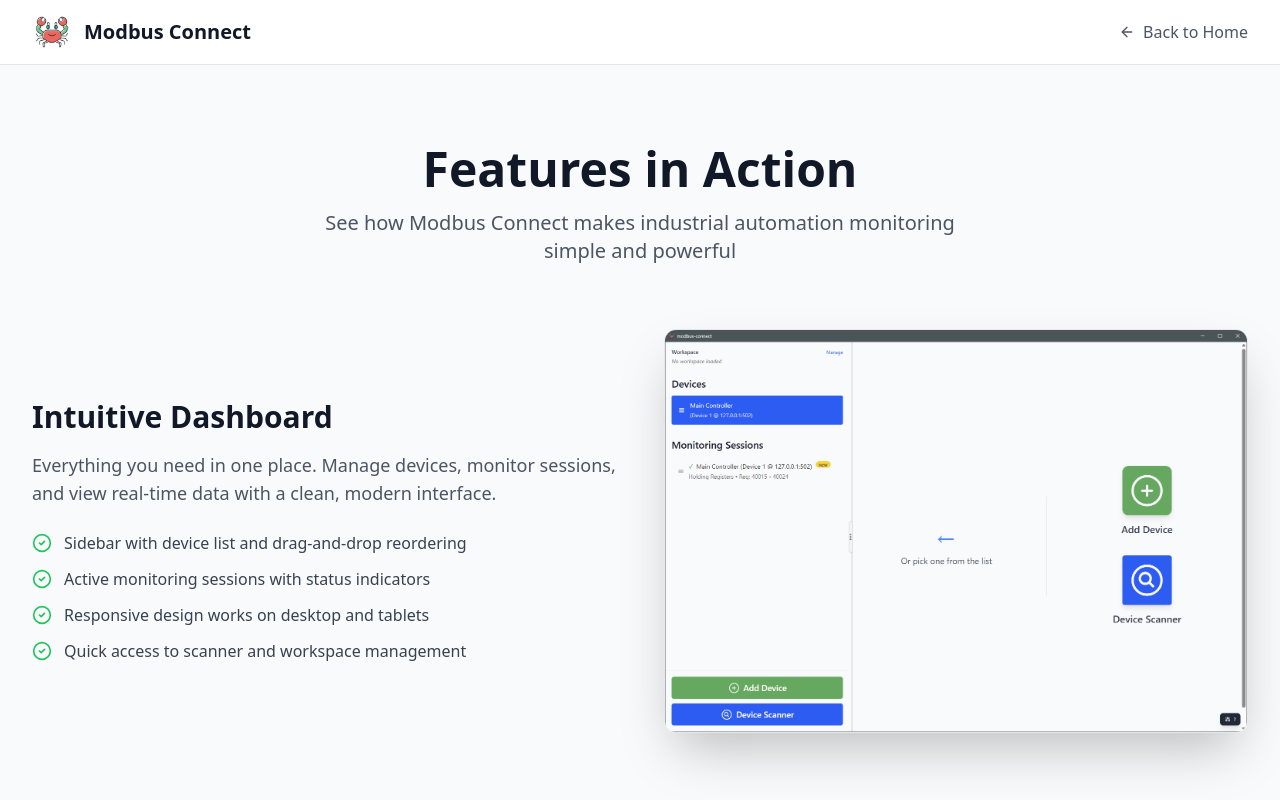
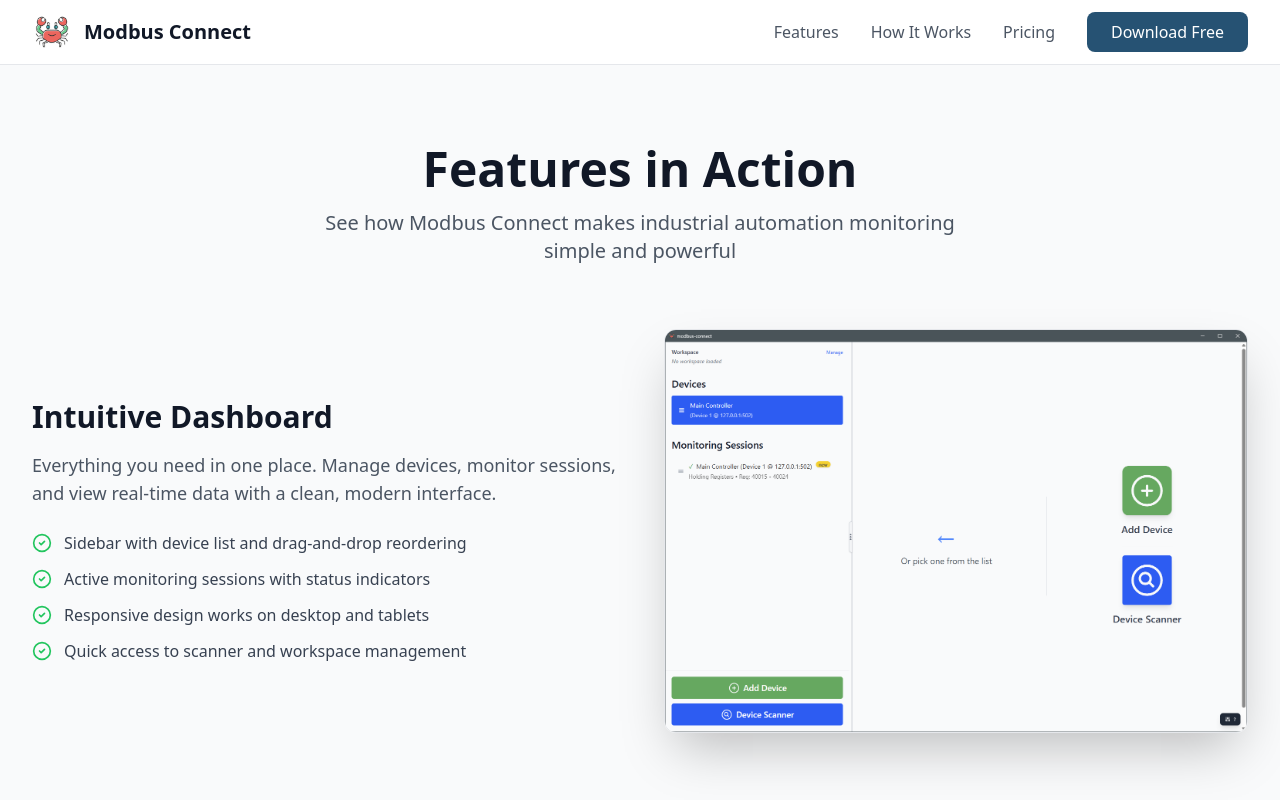
Before and after one commit to crabby-connect/modbusconnect-web, a Next.js app: page /features in a window 1280 px wide. Shown: the top 800 px of the page. Built offline with nearby package versions, Linux system fonts and the light colour scheme.

Commit message:
General fixes

```diff
--- a/app/features/page.tsx
+++ b/app/features/page.tsx
@@ -1,6 +1,6 @@
 import Link from "next/link";
 import Image from "next/image";
-import { ArrowLeft, CheckCircle2 } from "lucide-react";
+import { CheckCircle2 } from "lucide-react";
 
 export default function FeaturesPage() {
   return (
@@ -9,7 +9,10 @@
       <nav className="bg-white border-b border-gray-200">
         <div className="max-w-7xl mx-auto px-4 sm:px-6 lg:px-8">
           <div className="flex justify-between items-center h-16">
-            <Link href="/" className="flex items-center space-x-3">
+            <Link
+              href="/"
+              className="flex items-center space-x-3 hover:opacity-80 transition"
+            >
               <Image
                 src="/icon.png"
                 alt="Modbus Connect Logo"
@@ -21,13 +24,32 @@
                 Modbus Connect
               </span>
             </Link>
-            <Link
-              href="/"
-              className="flex items-center text-gray-600 hover:text-primary-600 transition"
-            >
-              <ArrowLeft className="w-4 h-4 mr-2" />
-              Back to Home
-            </Link>
+            <div className="hidden md:flex items-center space-x-8">
+              <Link
+                href="/#features"
+                className="text-gray-600 hover:text-primary-600 transition"
+              >
+                Features
+              </Link>
+              <Link
+                href="/#how-it-works"
+                className="text-gray-600 hover:text-primary-600 transition"
+              >
+                How It Works
+              </Link>
+              <Link
+                href="/#pricing"
+                className="text-gray-600 hover:text-primary-600 transition"
+              >
+                Pricing
+              </Link>
+              <Link
+                href="/download"
+                className="bg-primary-600 text-white px-6 py-2 rounded-lg hover:bg-primary-700 transition font-medium"
+              >
+                Download Free
+              </Link>
+            </div>
           </div>
         </div>
       </nav>
--- a/app/globals.css
+++ b/app/globals.css
@@ -41,3 +41,17 @@
 ::-webkit-scrollbar-thumb:hover {
   background: #555;
 }
+
+/* Electric border animation */
+@keyframes rotate-gradient {
+  0% {
+    transform: rotate(0deg);
+  }
+  100% {
+    transform: rotate(360deg);
+  }
+}
+
+.electric-border-wrapper {
+  animation: rotate-gradient 2s ease infinite;
+}
--- a/app/page.tsx
+++ b/app/page.tsx
@@ -1,3 +1,5 @@
+"use client";
+
 import Link from "next/link";
 import Image from "next/image";
 import {
@@ -10,6 +12,8 @@
   CheckCircle2,
   ArrowRight,
   Download,
+  Mail,
+  Copy,
 } from "lucide-react";
 
 export default function Home() {
@@ -19,7 +23,10 @@
       <nav className="fixed top-0 w-full bg-white/80 backdrop-blur-md border-b border-gray-200 z-50">
         <div className="max-w-7xl mx-auto px-4 sm:px-6 lg:px-8">
           <div className="flex justify-between items-center h-16">
-            <div className="flex items-center space-x-3">
+            <a
+              href="#"
+              className="flex items-center space-x-3 hover:opacity-80 transition"
+            >
               <Image
                 src="/icon.png"
                 alt="Modbus Connect Logo"
@@ -30,7 +37,7 @@
               <span className="text-xl font-bold text-gray-900">
                 Modbus Connect
               </span>
-            </div>
+            </a>
             <div className="hidden md:flex items-center space-x-8">
               <Link
                 href="/features"
@@ -96,8 +103,13 @@
               </div>
               <p className="mt-6 text-sm text-gray-500">
                 By{" "}
-                <span className="font-semibold text-primary-600">Crabby</span>,
-                indie developer • Windows
+                <a
+                  href="#contact"
+                  className="font-semibold text-primary-600 hover:text-primary-700 transition"
+                >
+                  Crabby
+                </a>{" "}
+                - Made for Windows
               </p>
             </div>
             <div className="relative">
@@ -112,7 +124,21 @@
                 />
               </div>
               {/* Floating stats */}
-              <div className="absolute -bottom-6 -left-6 bg-white rounded-xl shadow-lg p-4 border border-gray-100">
+              <div className="absolute -bottom-6 -left-6">
+                <div className="relative">
+                  <div className="absolute -inset-[3px] rounded-xl overflow-hidden">
+                    <div className="electric-border-wrapper absolute inset-0">
+                      <div
+                        className="absolute inset-0"
+                        style={{
+                          background:
+                            "conic-gradient(from 0deg, rgba(250, 204, 21, 1) 0%, rgba(250, 204, 21, 0.8) 12.5%, rgba(250, 204, 21, 1) 25%, rgba(250, 204, 21, 0.8) 37.5%, rgba(250, 204, 21, 1) 50%, rgba(250, 204, 21, 0.8) 62.5%, rgba(250, 204, 21, 1) 75%, rgba(250, 204, 21, 0.8) 87.5%, rgba(250, 204, 21, 1) 100%)",
+                          filter: "blur(6px)",
+                        }}
+                      ></div>
+                    </div>
+                  </div>
+                  <div className="relative bg-white rounded-xl shadow-lg p-4 border border-gray-100">
                     <div className="flex items-center space-x-3">
                       <div className="w-12 h-12 bg-green-100 rounded-lg flex items-center justify-center">
                         <Zap className="w-6 h-6 text-green-600" />
@@ -122,6 +148,8 @@
                           Unlimited Devices
                         </p>
                         <p className="text-sm text-gray-600">Lightning Speed</p>
+                      </div>
+                    </div>
                   </div>
                 </div>
               </div>
@@ -463,6 +491,45 @@
         </div>
       </section>
 
+      {/* Contact Section */}
+      <section id="contact" className="py-20 bg-gray-50">
+        <div className="max-w-4xl mx-auto px-4 sm:px-6 lg:px-8 text-center">
+          <h2 className="text-4xl font-bold text-gray-900 mb-6">
+            Get in Touch
+          </h2>
+          <p className="text-xl text-gray-600 mb-8">
+            Have questions or feedback? I'd love to hear from you.
+          </p>
+          <div className="bg-white rounded-xl shadow-lg p-6 max-w-md mx-auto border border-gray-200">
+            <div className="flex items-center justify-between bg-gray-50 rounded-lg p-4 group">
+              <div className="flex items-center space-x-3">
+                <Mail className="w-5 h-5 text-primary-600 flex-shrink-0" />
+                <code className="text-base text-gray-900 select-all">
+                  crabby@modbusconnect.com
+                </code>
+              </div>
+              <button
+                onClick={(e) => {
+                  navigator.clipboard.writeText("crabby@modbusconnect.com");
+                  const btn = e.currentTarget;
+                  const icon = btn.querySelector("svg");
+                  if (icon) {
+                    icon.classList.add("text-green-600");
+                    setTimeout(() => {
+                      icon.classList.remove("text-green-600");
+                    }, 2000);
+                  }
+                }}
+                className="p-2 hover:bg-gray-200 rounded-lg transition flex-shrink-0"
+                title="Copy email address"
+              >
+                <Copy className="w-5 h-5 text-gray-600 transition" />
+              </button>
+            </div>
+          </div>
+        </div>
+      </section>
+
       {/* Footer */}
       <footer className="bg-gray-900 text-gray-400 py-12">
         <div className="max-w-7xl mx-auto px-4 sm:px-6 lg:px-8">
```
Lines whose indentation alone changed are shown as unchanged.
